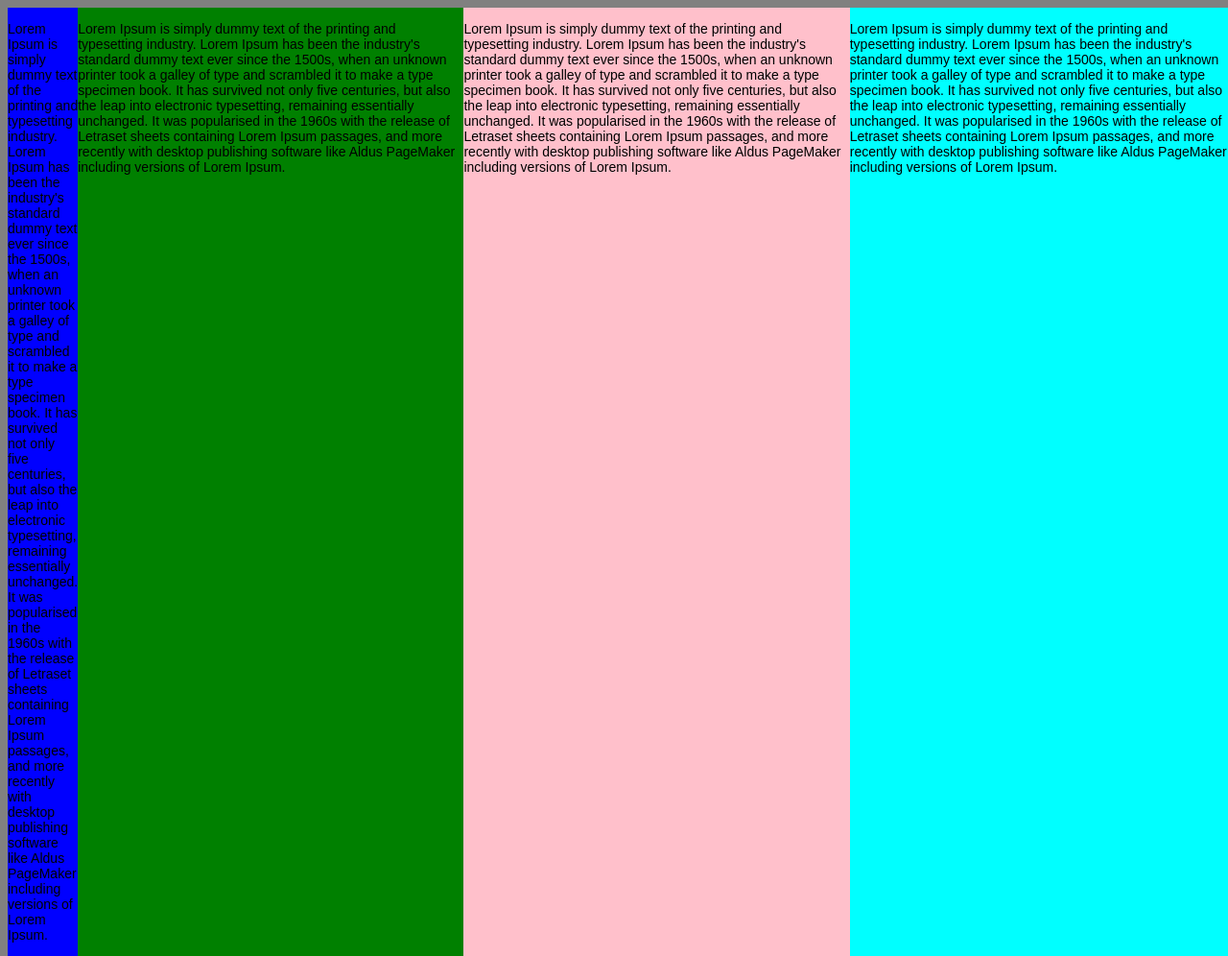
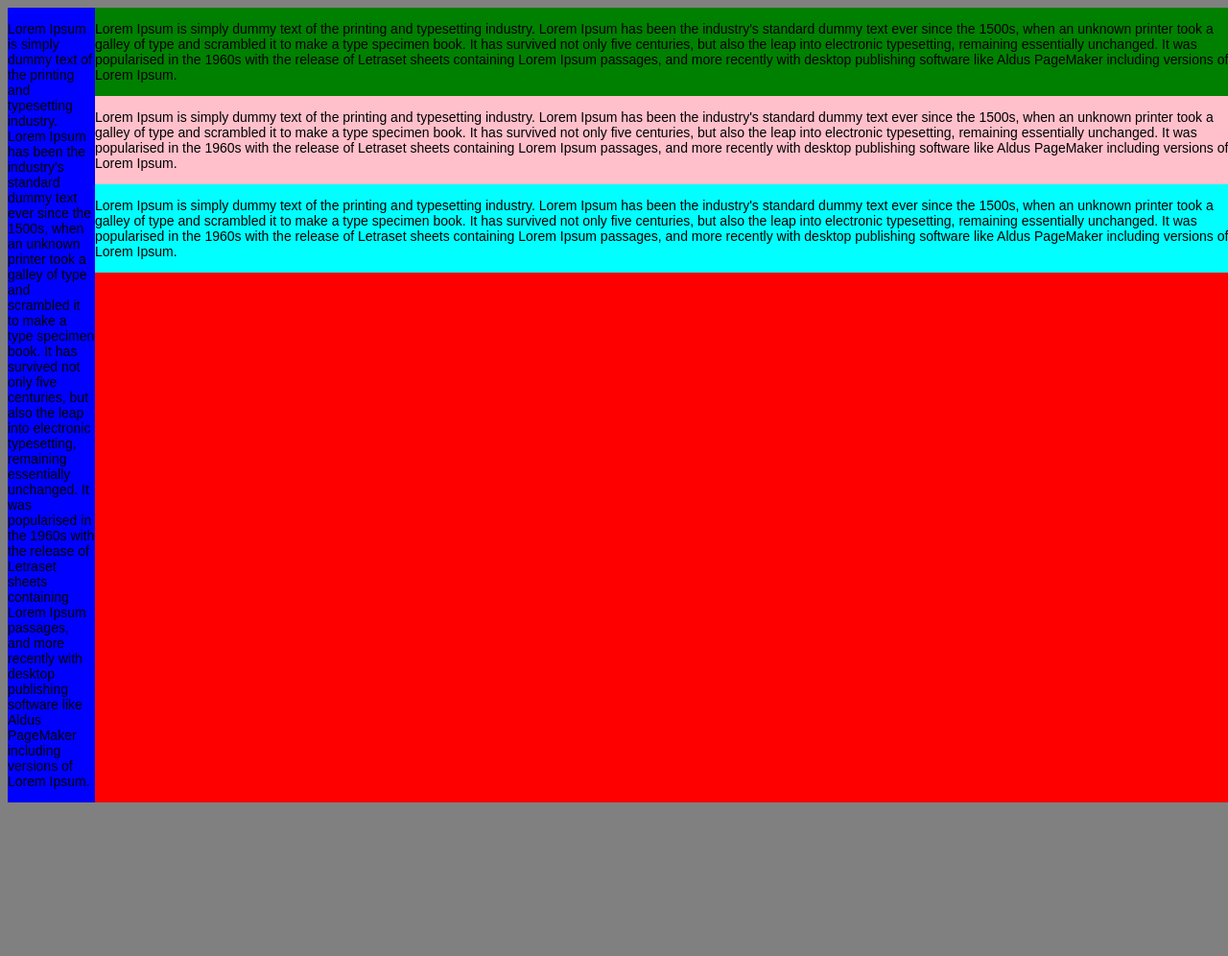
Before and after one commit to greenfox-velox/attilakrupl, a plain HTML site: page week-02/day-6/practice/html project/index.html in a window 1280 px wide. Shown: the whole page at 96% size. After the commit the page ends 844 px from the top, so only its background shows below. Drawn offline with Linux system fonts and the light colour scheme.

Commit message:
html practice basic structure

```diff
--- a/week-02/day-6/practice/html project/css/style.css
+++ b/week-02/day-6/practice/html project/css/style.css
@@ -12,12 +12,13 @@
 
 aside {
   background-color: blue;
-  width: 175px;
+  width: 275px;
 }
 
 .right-column {
   background-color: red;
   display: flex;
+  flex-direction: column;
 }
 
 header {
```
